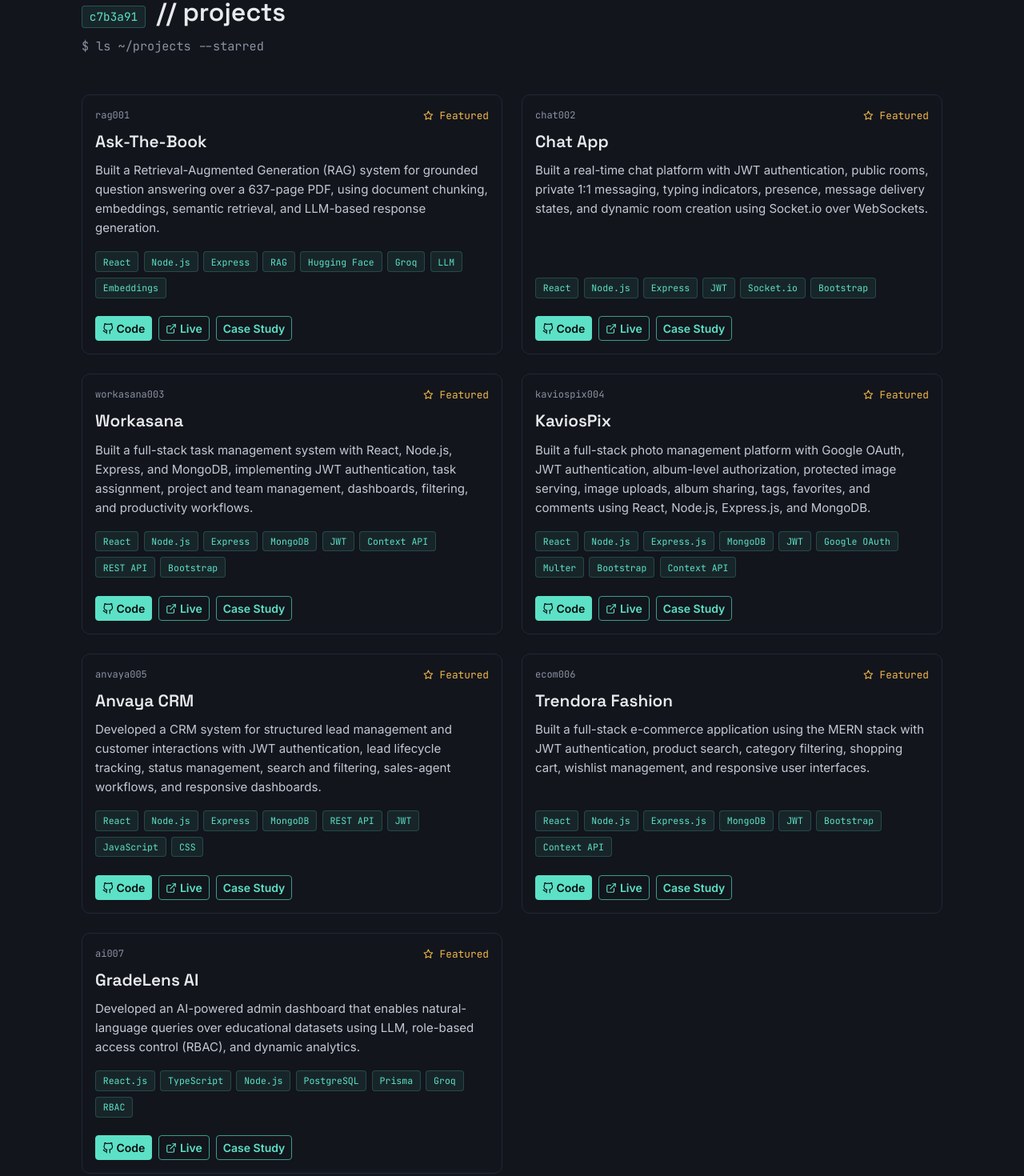
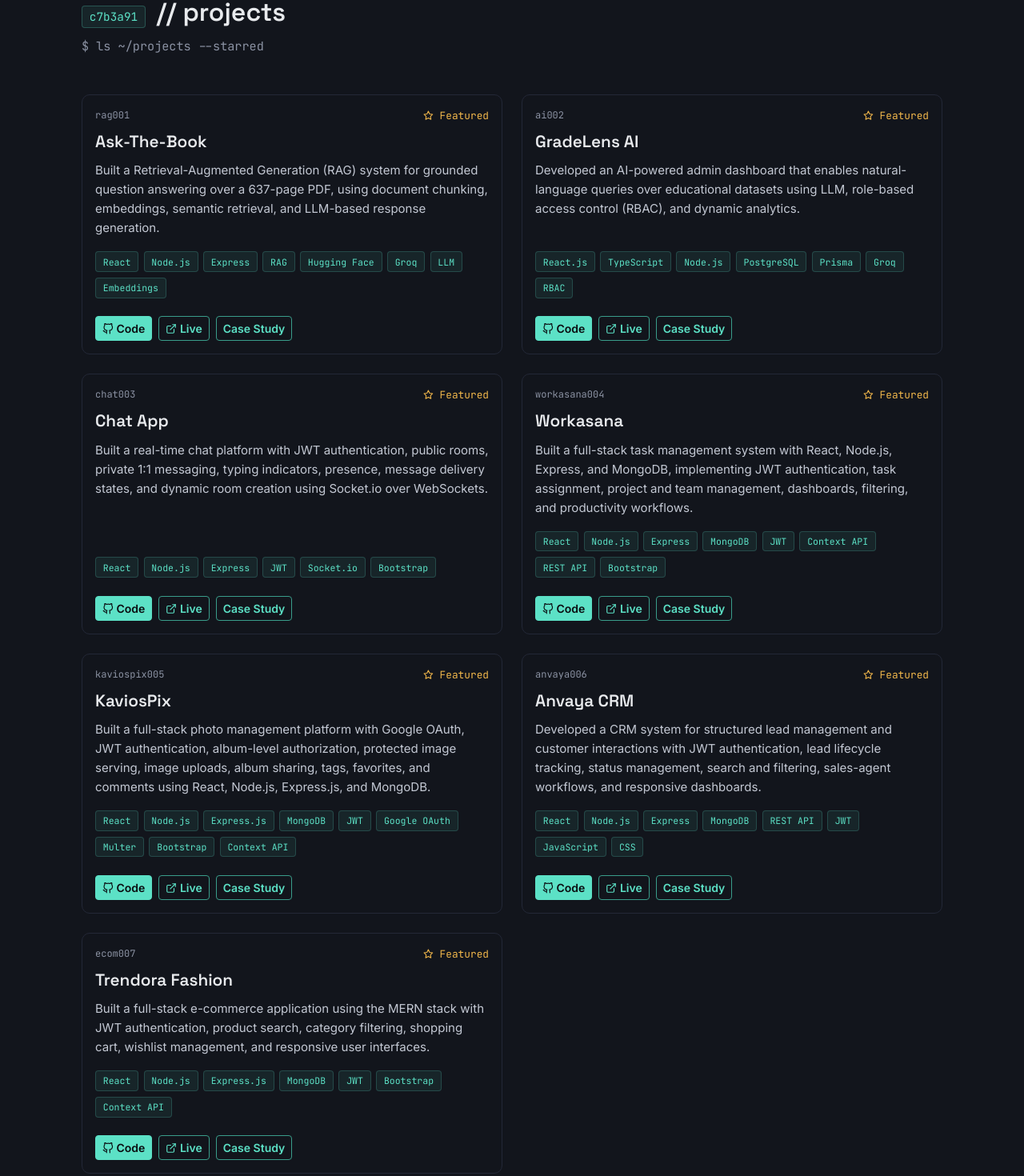
Before and after one commit to sunny-raj-sah/Portfolio, a React (Vite) app: page / in a window 1280 px wide. Shown: the part 2980-4450 px from the top of the page at 80% size. Built offline with nearby package versions, Linux system fonts and the light colour scheme; no server answers.

Commit message:
change data

```diff
--- a/src/data/portfolioData.js
+++ b/src/data/portfolioData.js
@@ -496,10 +496,34 @@ export const projects = [
     // caseStudy: "src\data\case-studies\pdf-rag.md",
     // blog: "https://hashnode.com/@sunnyraj",
   },
+ {
+    name: "GradeLens AI",
+    hash: "ai002",
+     sectionId: "project-langchain-ai-admin",
+    description:
+      "Developed an AI-powered admin dashboard that enables natural-language queries over educational datasets using LLM, role-based access control (RBAC), and dynamic analytics.",
+    tags: [
+      "React.js",
+      "TypeScript",
+      "Node.js",
+      "PostgreSQL",
+      "Prisma",
+      "Groq",
+      "RBAC",
+    ],
+    stars: "Featured",
+    link:
+      "https://grade-lens-ai-six.vercel.app/",
+    repo:
+      "https://github.com/sunny-raj-sah/GradeLens-AI.git",
 
+    // caseStudy: "/case-studies/dumroo-ai-admin",
+    // blog: "https://hashnode.com/@sunnyraj",
+   caseStudy: "langchain-ai-admin",
+  },
   {
     name: "Chat App",
-    hash: "chat002",
+    hash: "chat003",
      sectionId:"project-real-time-chat",
     description:
       "Built a real-time chat platform with JWT authentication, public rooms, private 1:1 messaging, typing indicators, presence, message delivery states, and dynamic room creation using Socket.io over WebSockets.",
@@ -525,7 +549,7 @@ export const projects = [
 
   {
     name: "Workasana",
-    hash: "workasana003",
+    hash: "workasana004",
     sectionId: "project-workasana",
     description:
       "Built a full-stack task management system with React, Node.js, Express, and MongoDB, implementing JWT authentication, task assignment, project and team management, dashboards, filtering, and productivity workflows.",
@@ -551,7 +575,7 @@ export const projects = [
   },
  {
 name: "KaviosPix",
-hash: "kaviospix004",
+hash: "kaviospix005",
 sectionId: "project-kaviospix",
 description:
 "Built a full-stack photo management platform with Google OAuth, JWT authentication, album-level authorization, protected image serving, image uploads, album sharing, tags, favorites, and comments using React, Node.js, Express.js, and MongoDB.",
@@ -576,7 +600,7 @@ caseStudy: "kaviospix",
 },
   {
     name: "Anvaya CRM",
-    hash: "anvaya005",
+    hash: "anvaya006",
     sectionId: "project-anvaya-crm",
     description:
       "Developed a CRM system for structured lead management and customer interactions with JWT authentication, lead lifecycle tracking, status management, search and filtering, sales-agent workflows, and responsive dashboards.",
@@ -609,7 +633,7 @@ caseStudy: "kaviospix",
 
   {
     name: "Trendora Fashion",
-    hash: "ecom006",
+    hash: "ecom007",
      sectionId: "project-trendora-ecommerce",
     description:
       "Built a full-stack e-commerce application using the MERN stack with JWT authentication, product search, category filtering, shopping cart, wishlist management, and responsive user interfaces.",
@@ -632,31 +656,7 @@ caseStudy: "kaviospix",
       caseStudy: "trendora-ecommerce",
   },
 
-  {
-    name: "GradeLens AI",
-    hash: "ai007",
-     sectionId: "project-langchain-ai-admin",
-    description:
-      "Developed an AI-powered admin dashboard that enables natural-language queries over educational datasets using LLM, role-based access control (RBAC), and dynamic analytics.",
-    tags: [
-      "React.js",
-      "TypeScript",
-      "Node.js",
-      "PostgreSQL",
-      "Prisma",
-      "Groq",
-      "RBAC",
-    ],
-    stars: "Featured",
-    link:
-      "https://grade-lens-ai-six.vercel.app/",
-    repo:
-      "https://github.com/sunny-raj-sah/GradeLens-AI.git",
 
-    // caseStudy: "/case-studies/dumroo-ai-admin",
-    // blog: "https://hashnode.com/@sunnyraj",
-   caseStudy: "langchain-ai-admin",
-  },
 ];
 
 export const socials = {
```
